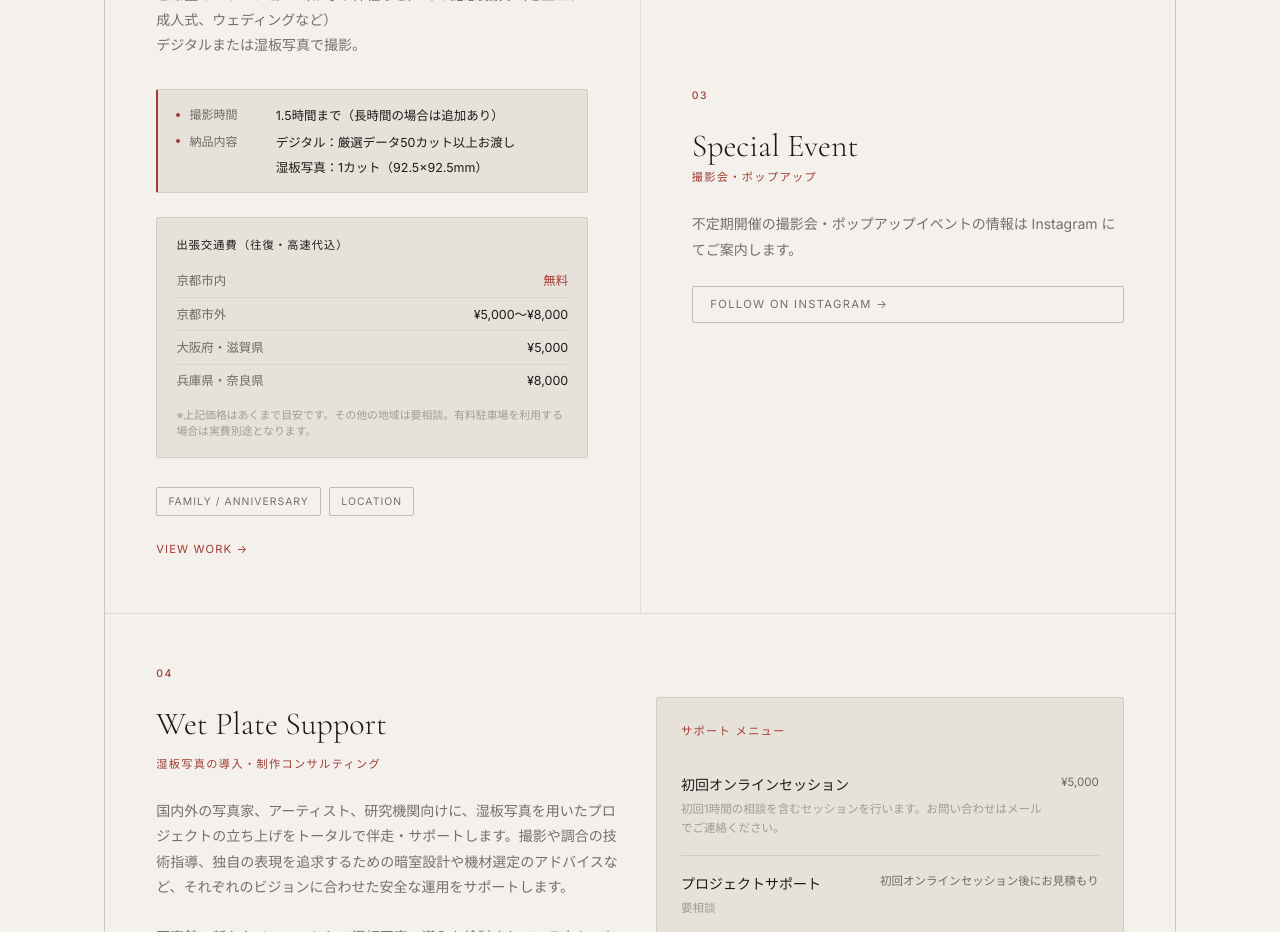
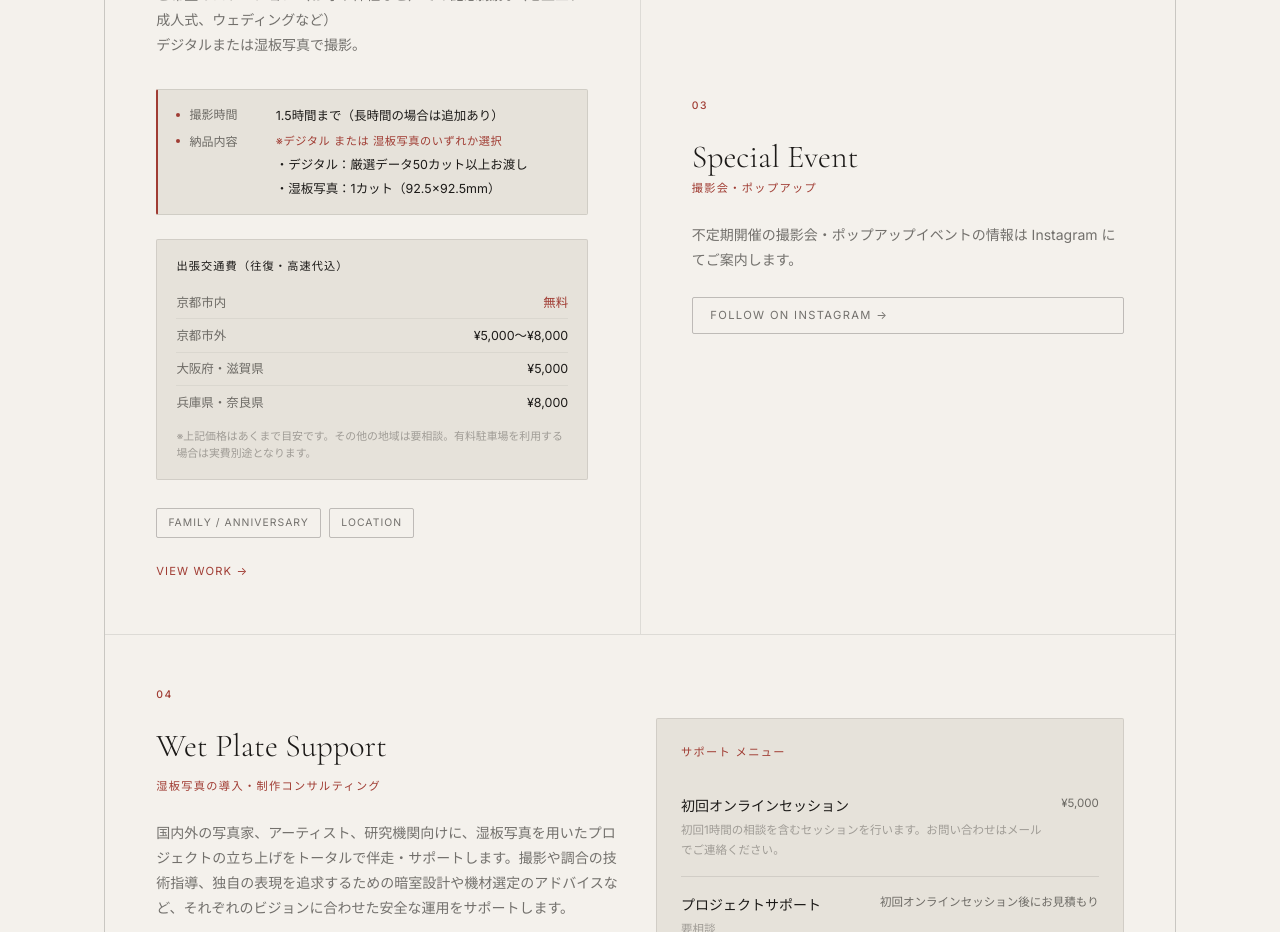
Before and after one commit to sawaganinja/yukihonda-portfolio, a React (Vite) app: page / in a window 1280 px wide. Shown: the part 1860-2792 px from the top of the page. Built offline with nearby package versions, Linux system fonts and the light colour scheme.

Commit message:
fix: Clarify deliverable is choice of either digital OR wet plate

```diff
--- a/src/App.tsx
+++ b/src/App.tsx
@@ -211,9 +211,10 @@ function Services({ onViewWork }: { onViewWork: (f: Filter) => void }) {
               <div className="plan-specs__item" style={{ alignItems: 'flex-start' }}>
                 <span className="plan-specs__dot" style={{ marginTop: '0.45rem' }} />
                 <span className="plan-specs__label">納品内容</span>
-                <div className="plan-specs__val" style={{ display: 'flex', flexDirection: 'column', gap: '0.25rem' }}>
-                  <span>デジタル：厳選データ50カット以上お渡し</span>
-                  <span>湿板写真：1カット（92.5×92.5mm）</span>
+                <div className="plan-specs__val" style={{ display: 'flex', flexDirection: 'column', gap: '0.2rem' }}>
+                  <span style={{ fontSize: '0.7rem', color: 'var(--rust-red)', letterSpacing: '0.05em' }}>※デジタル または 湿板写真のいずれか選択</span>
+                  <span>・デジタル：厳選データ50カット以上お渡し</span>
+                  <span>・湿板写真：1カット（92.5×92.5mm）</span>
                 </div>
               </div>
             </div>
```
